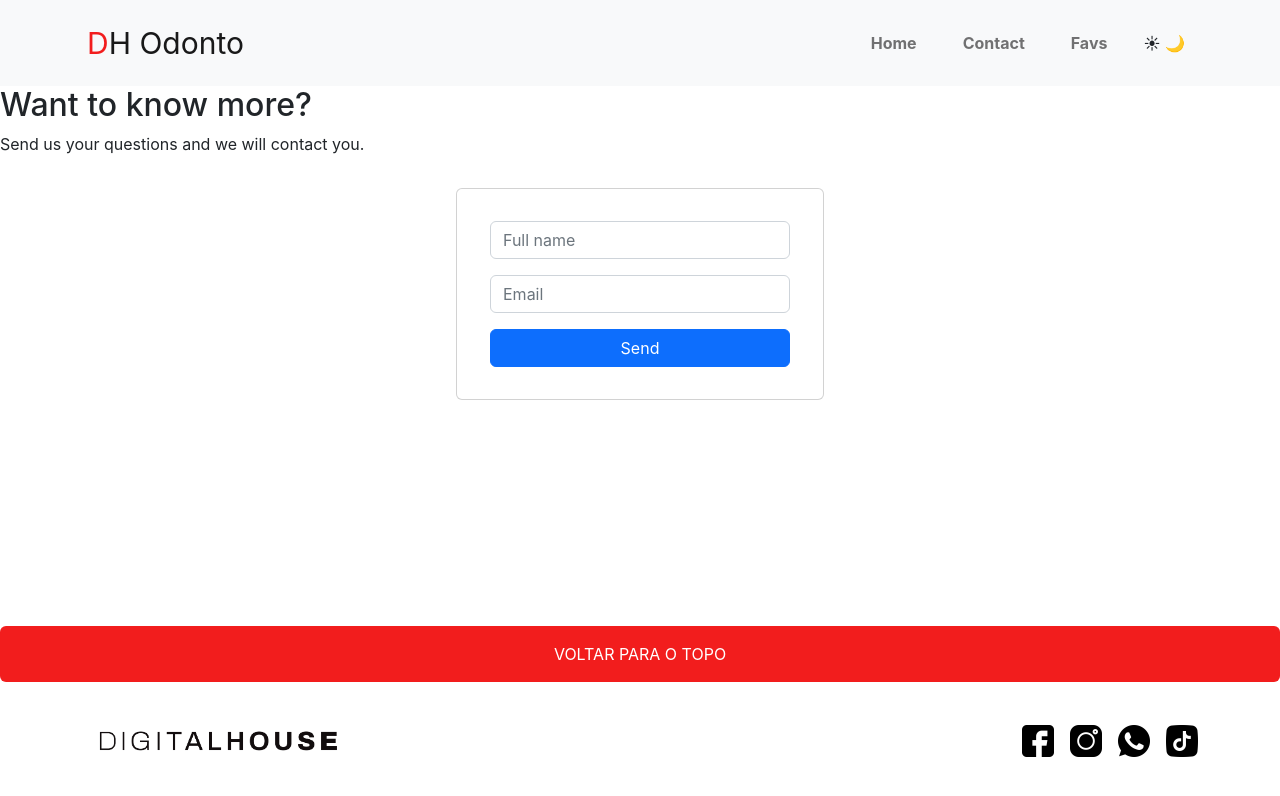
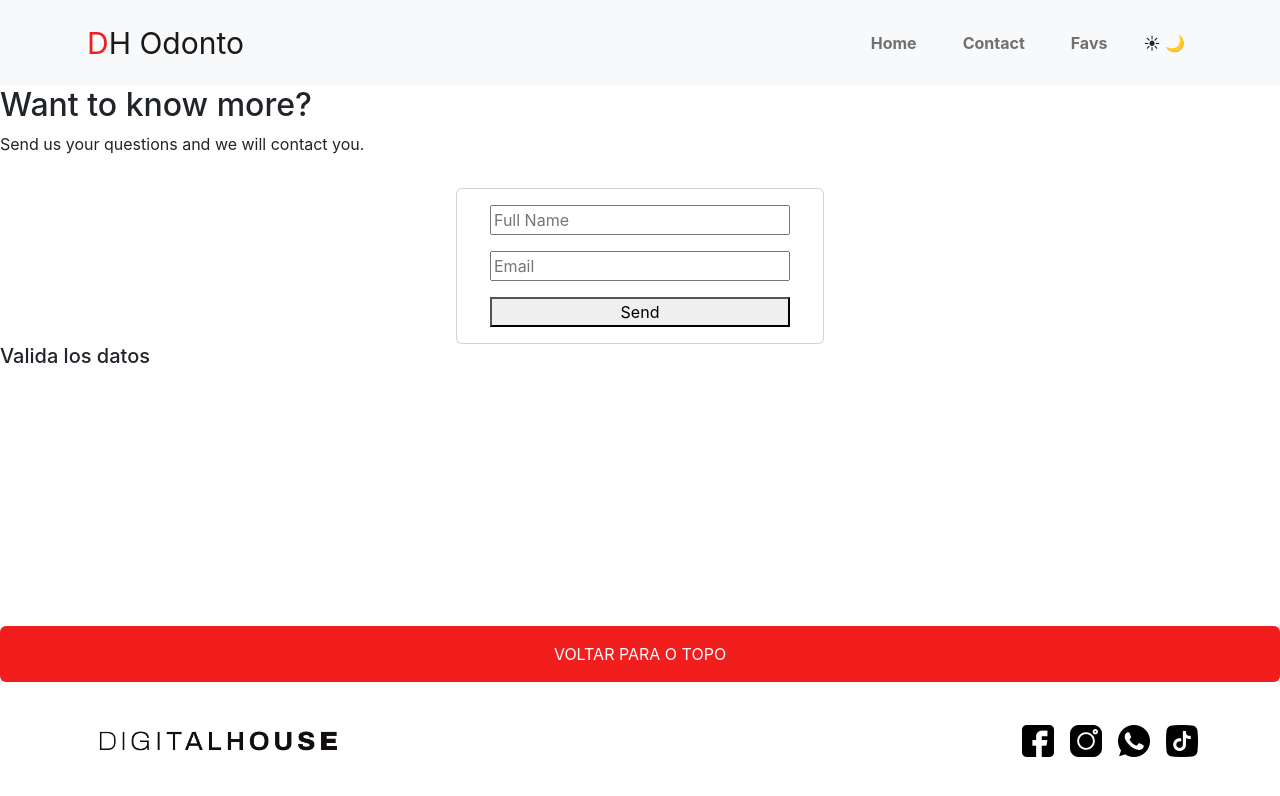
Before and after one commit to JuanJoseMarinLujan/ProyectoFinalFontEndIII, a React (Create React App) app: page /contacto in a window 1280 px wide. Shown: the top 796 px of the page. Built offline with nearby package versions, Linux system fonts and the light colour scheme.

Commit message:
Update Validación Form

```diff
--- a/src/Components/LoginForm.jsx
+++ b/src/Components/LoginForm.jsx
@@ -1,53 +1,51 @@
+import React, { useState } from "react";
 import styles from "./Form.module.css";
 
 const LoginForm = () => {
+  const [handler, setHandler] = useState(false);
+  const [estado, setEstado] = useState({ name: "", email: "" });
   const handleSubmit = (e) => {
-    //Nesse handlesubmit você deverá usar o preventDefault,
-    //enviar os dados do formulário e enviá-los no corpo da requisição
-    //para a rota da api que faz o login /auth
-    //lembre-se que essa rota vai retornar um Bearer Token e o mesmo deve ser salvo
-    //no localstorage para ser usado em chamadas futuras
-    //Com tudo ocorrendo corretamente, o usuário deve ser redirecionado a página principal,com react-router
-    //Lembre-se de usar um alerta para dizer se foi bem sucedido ou ocorreu um erro
     e.preventDefault();
-    const formData = new FormData(e.target);
-    const data = Object.fromEntries(formData);
+    estado.name.length > 5 ? setHandler(true) : setHandler(false);
+  };
 
-    const contactar = {
-      name: data.name,
-      email: data.email,
-    };
-    localStorage.setItem("contactar", JSON.stringify(contactar));
-  };
+  function inputManager(e) {
+    const { name, value } = e.target;
+    setEstado({ ...estado, [name]: value });
+  }
 
   return (
     <>
-      {/* //Na linha seguinte deverá ser feito um teste se a aplicação
-        // está em dark mode e deverá utilizar o css correto */}
       <div>
         <h2>Want to know more?</h2>
         <p>Send us your questions and we will contact you.</p>
       </div>
       <div className={`text-center card container ${styles.card}`}>
-        <div className={`card-body ${styles.CardBody}`}>
+        <div className={` ${styles.CardBody}`}>
           <form onSubmit={handleSubmit}>
             <input
-              className={`form-control ${styles.inputSpacing}`}
-              placeholder="Full name"
+              className={`${styles.inputSpacing}`}
+              placeholder="Full Name"
               name="name"
+              onChange={inputManager}
               required
             />
             <input
-              className={`form-control ${styles.inputSpacing}`}
+              className={`${styles.inputSpacing}`}
               placeholder="Email"
               name="email"
+              onChange={inputManager}
               required
             />
-            <button className="btn btn-primary" type="submit">
+            <button className="btn-primary" type="submit">
               Send
             </button>
           </form>
         </div>
+      </div>
+      <div>
+        {handler ? <h5>Gracias {estado.name}, te contactaremos cuanto antes via email.</h5> : <h5>Valida los datos</h5>}
+
       </div>
     </>
   );
```
